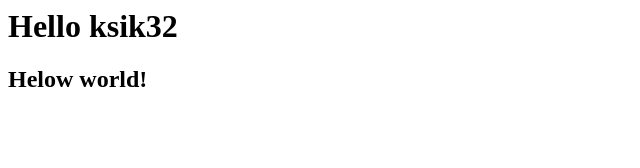
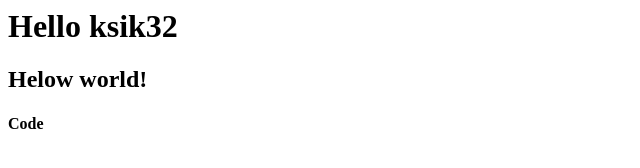
Before and after one commit to WorldOfPets/ksik32.github.io, a plain HTML site: page index.html in a window 1280 px wide. Shown: the full height of the page, 0-640 px from the left. Drawn offline with Linux system fonts and the light colour scheme.

Commit message:
new main changes

```diff
--- a/index.html
+++ b/index.html
@@ -1,2 +1,3 @@
 <h1>Hello ksik32</h1>
 <h2>Helow world!</h2>
+<h4>Code</h4>
```
